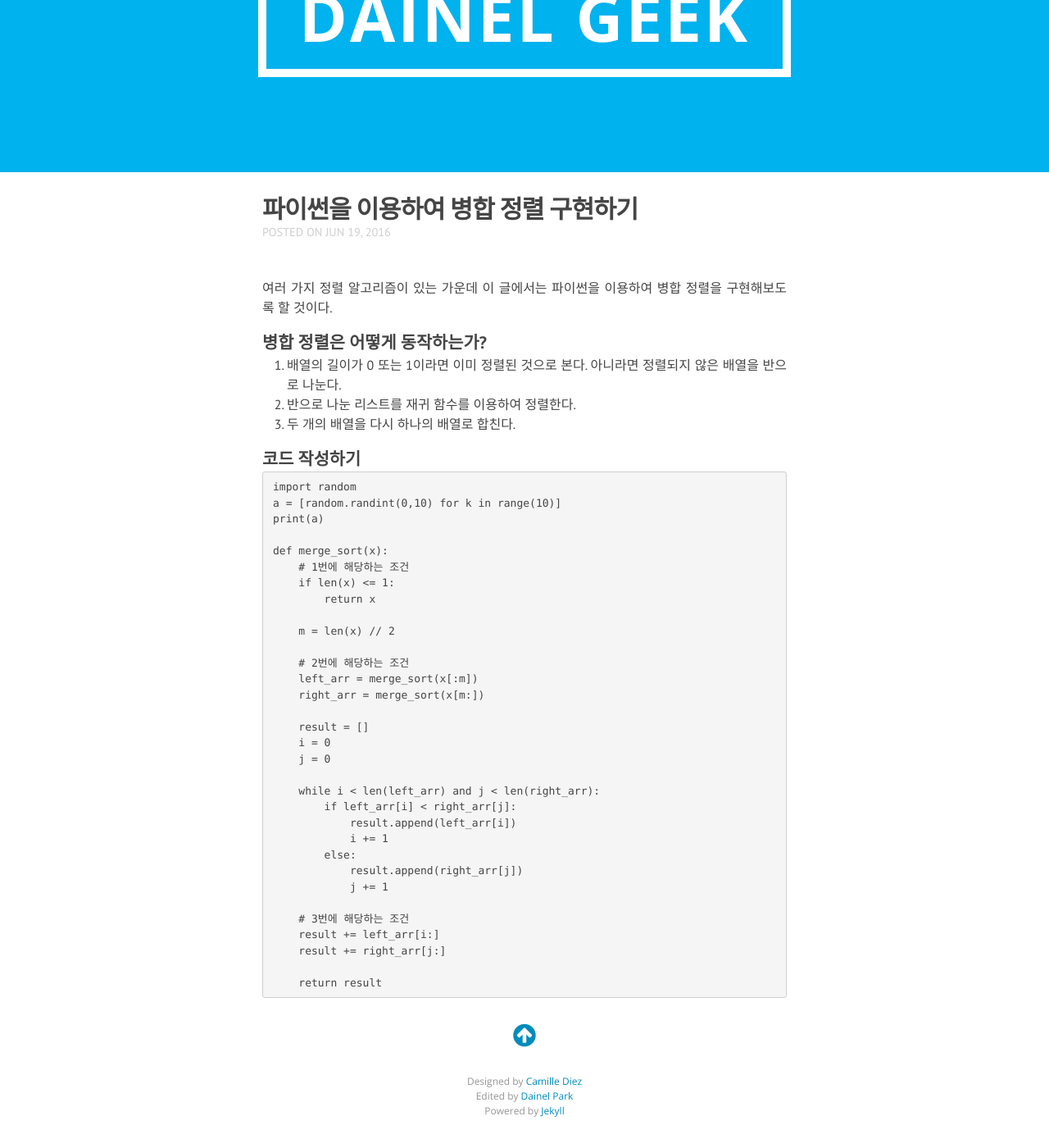
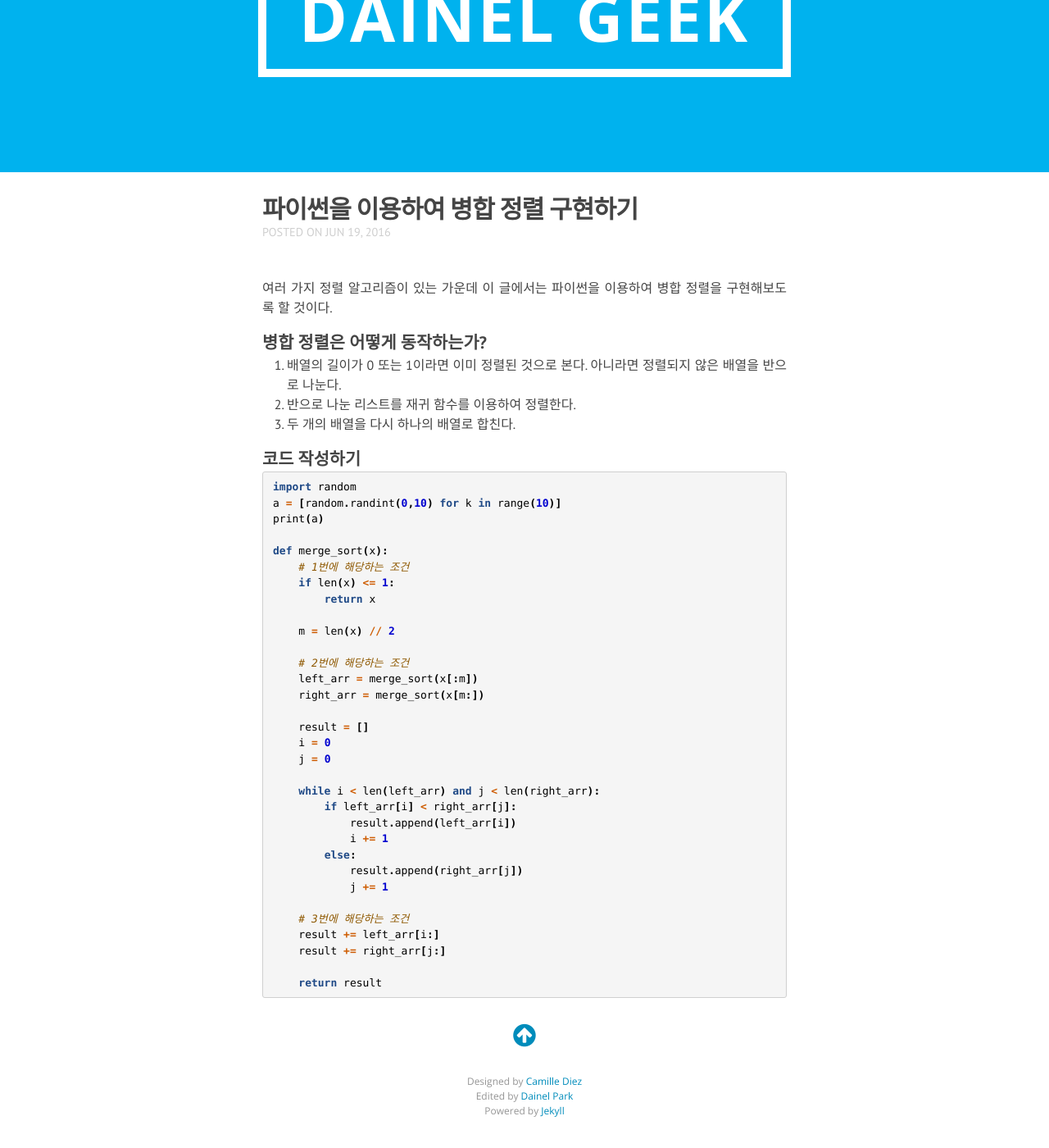
Before and after one commit to DainelPark/dainelpark.github.io, a Jekyll site: the page built from _posts/2016-06-19-파이썬을이용하여병합정렬구현하기.md, in a window 1280 px wide and 1400 px high, scrolled down 240 px. Shown: the whole window at 82% size. Built offline with Jekyll 4.4.1, drawn with Linux system fonts in a browser that asks for light colours; nearby versions of some CDN libraries; Markdown is read by kramdown in place of the engine named in the settings.

Commit message:
Update 2016-06-19-파이썬을이용하여병합정렬구현하기.md

````diff
--- a/_posts/2016-06-19-파이썬을이용하여병합정렬구현하기.md
+++ b/_posts/2016-06-19-파이썬을이용하여병합정렬구현하기.md
@@ -14,7 +14,7 @@ date:   2016-06-19
 
 ### 코드 작성하기
 
-```python3
+```python
 import random
 a = [random.randint(0,10) for k in range(10)]
 print(a)
````
